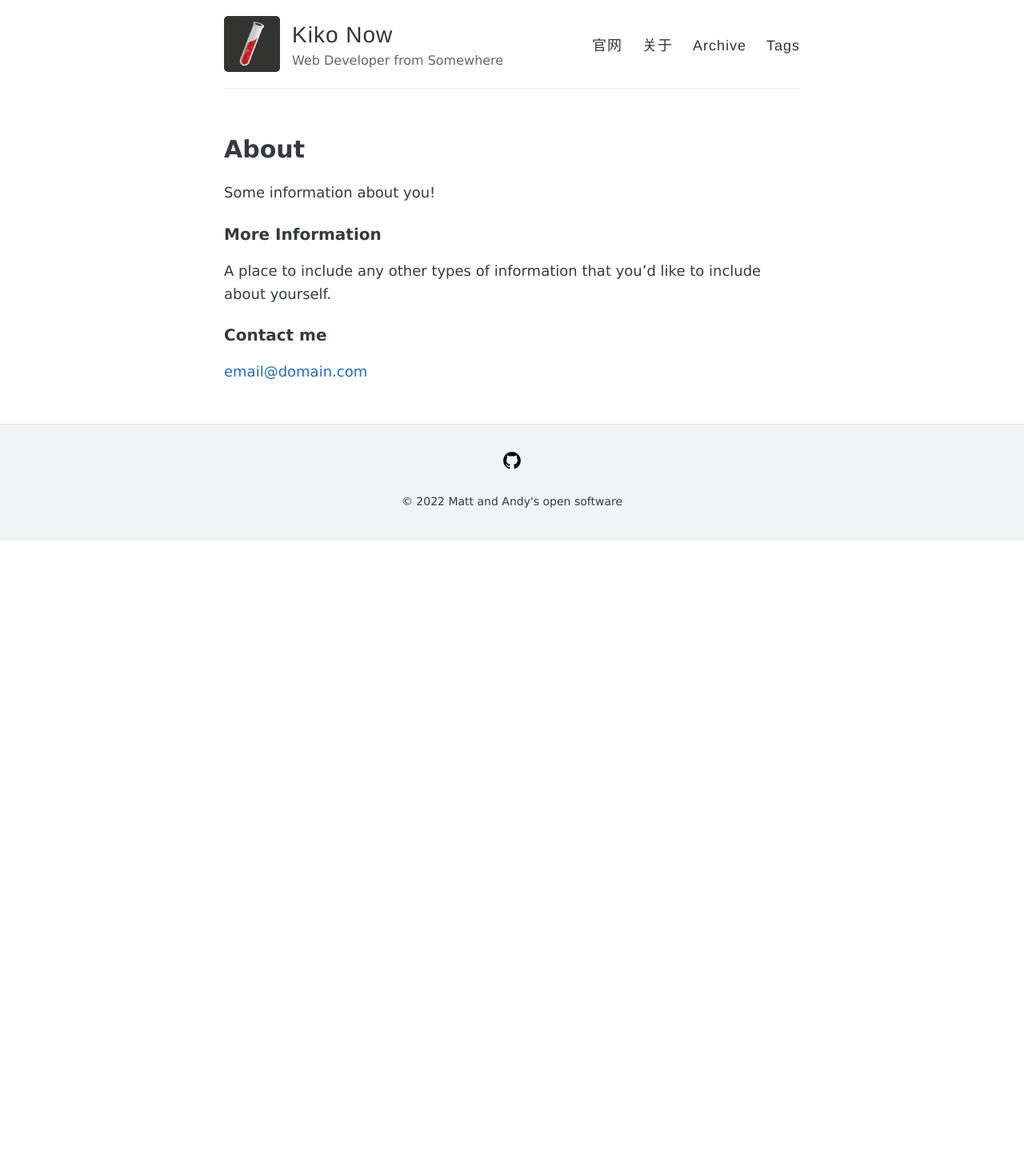
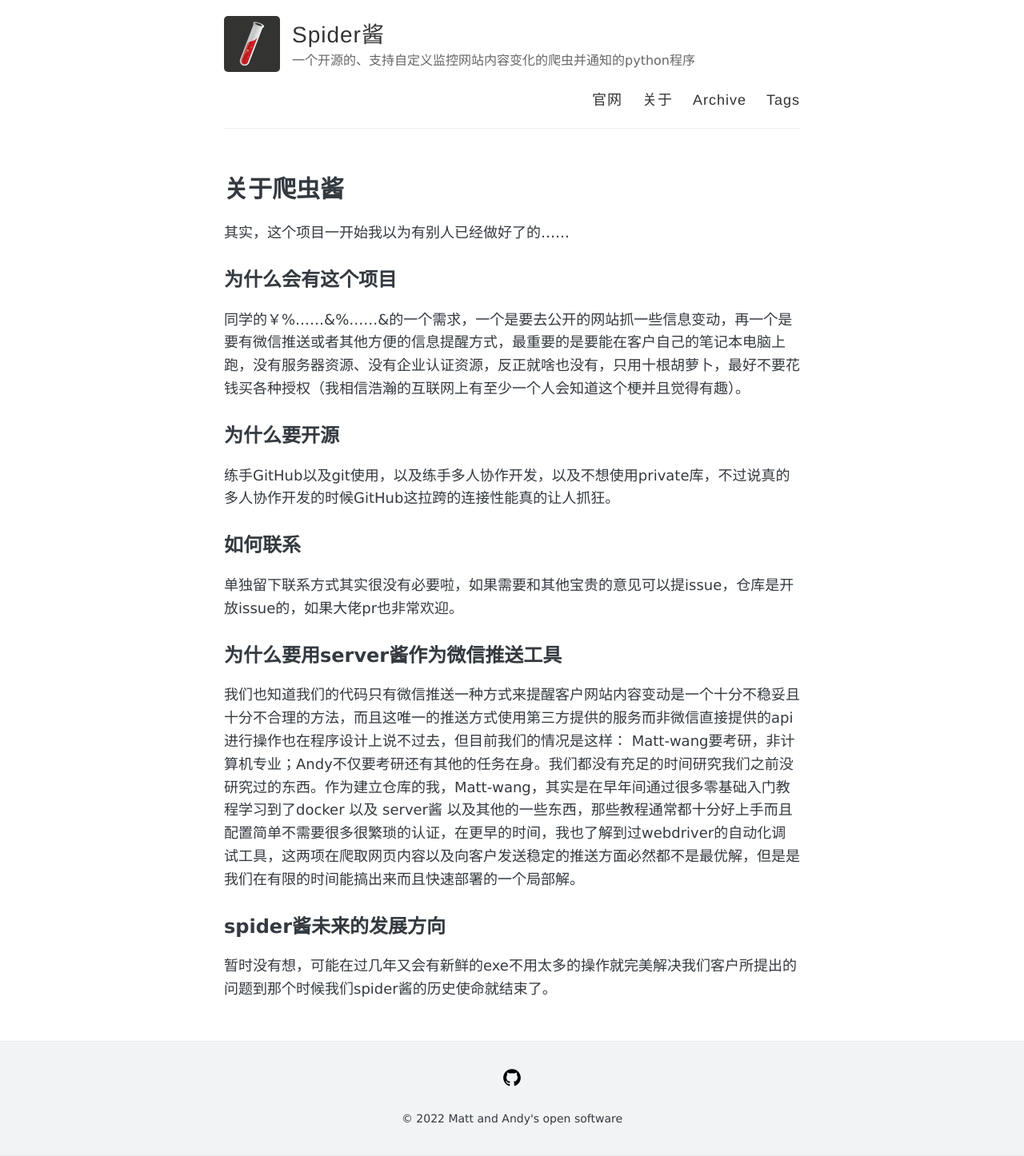
Before and after one commit to Matt-wzy/spiderjiang, a Jekyll site: the page built from about.md, in a window 1280 px wide. Shown: the whole page at 80% size. Built offline with Jekyll 4.4.1, drawn with Linux system fonts in a browser that asks for light colours; before the commit the page ends 900 px from its top, so only the background shows below that.

Commit message:
更新内容

```diff
--- a/_config.yml
+++ b/_config.yml
@@ -3,10 +3,10 @@
 #
 
 # Name of your site (displayed in the header)
-name: Kiko Now
+name: Spider酱
 
 # Short bio or description (displayed in the header)
-description: Web Developer from Somewhere
+description: 一个开源的、支持自定义监控网站内容变化的爬虫并通知的python程序
 
 #
 # Flags below are optional
--- a/about.md
+++ b/about.md
@@ -1,15 +1,28 @@
 ---
 layout: page
-title: About
+title: 关于爬虫酱
 permalink: /about/
 ---
 
-Some information about you!
+其实，这个项目一开始我以为有别人已经做好了的……
 
-### More Information
+## 为什么会有这个项目
 
-A place to include any other types of information that you'd like to include about yourself.
 
-### Contact me
+同学的￥%……&%……&的一个需求，一个是要去公开的网站抓一些信息变动，再一个是要有微信推送或者其他方便的信息提醒方式，最重要的是要能在客户自己的笔记本电脑上跑，没有服务器资源、没有企业认证资源，反正就啥也没有，只用十根胡萝卜，最好不要花钱买各种授权（我相信浩瀚的互联网上有至少一个人会知道这个梗并且觉得有趣）。
 
-[email@domain.com](mailto:email@domain.com)
+## 为什么要开源
+
+练手GitHub以及git使用，以及练手多人协作开发，以及不想使用private库，不过说真的多人协作开发的时候GitHub这拉跨的连接性能真的让人抓狂。
+
+## 如何联系
+
+单独留下联系方式其实很没有必要啦，如果需要和其他宝贵的意见可以提issue，仓库是开放issue的，如果大佬pr也非常欢迎。
+
+## 为什么要用server酱作为微信推送工具
+
+我们也知道我们的代码只有微信推送一种方式来提醒客户网站内容变动是一个十分不稳妥且十分不合理的方法，而且这唯一的推送方式使用第三方提供的服务而非微信直接提供的api进行操作也在程序设计上说不过去，但目前我们的情况是这样： Matt-wang要考研，非计算机专业；Andy不仅要考研还有其他的任务在身。我们都没有充足的时间研究我们之前没研究过的东西。作为建立仓库的我，Matt-wang，其实是在早年间通过很多零基础入门教程学习到了docker 以及 server酱 以及其他的一些东西，那些教程通常都十分好上手而且配置简单不需要很多很繁琐的认证，在更早的时间，我也了解到过webdriver的自动化调试工具，这两项在爬取网页内容以及向客户发送稳定的推送方面必然都不是最优解，但是是我们在有限的时间能搞出来而且快速部署的一个局部解。
+
+## spider酱未来的发展方向
+
+暂时没有想，可能在过几年又会有新鲜的exe不用太多的操作就完美解决我们客户所提出的问题到那个时候我们spider酱的历史使命就结束了。
```
Also changed, not shown: 404.md (+1 -1 lines), _posts/2022-02-08-how-to-use-it.md (+2 -1 lines).
